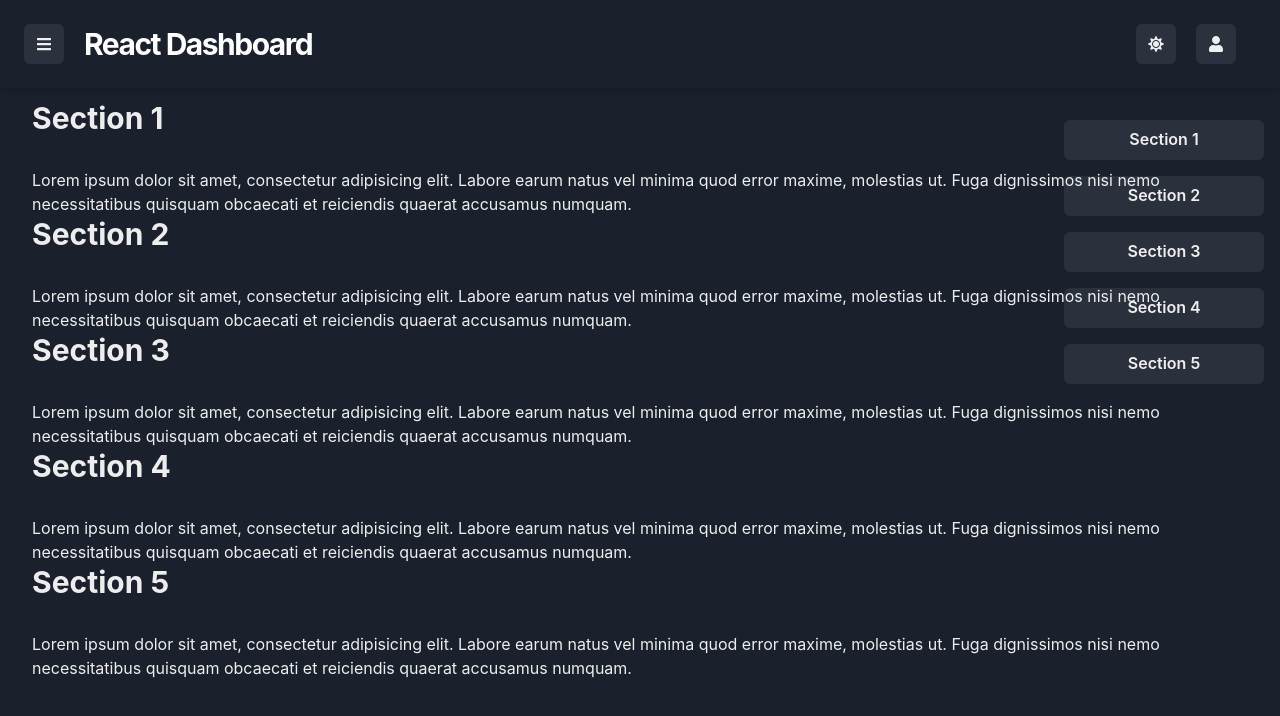
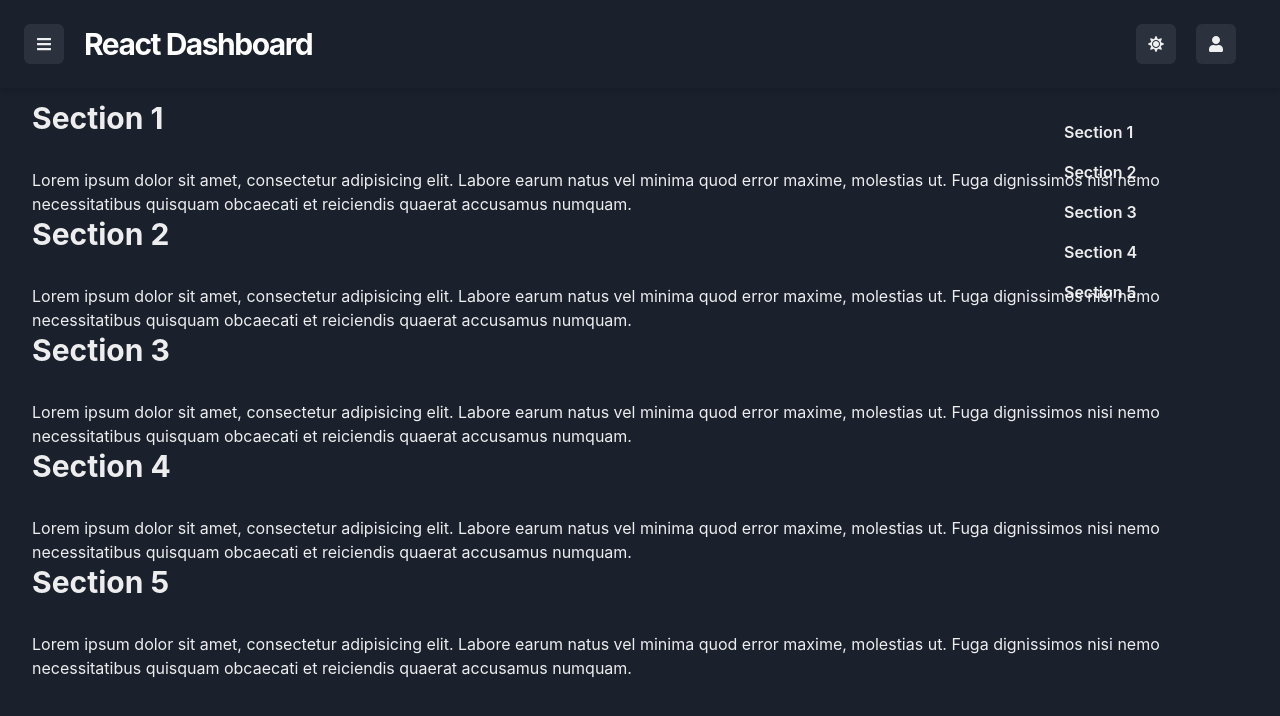
Before and after one commit to GPT-Engineer-App/dashboard-navbar-sidebar, a React (Vite) app: page / in a window 1280 px wide. Shown: the top 716 px of the page. Built offline with nearby package versions, Linux system fonts and the light colour scheme.

Commit message:
can you make the srollspy don't have the button. show only the title
Removed the buttons and replaced them with text titles for the scrollspy on the right side of the Index page.

```diff
--- a/src/pages/Index.jsx
+++ b/src/pages/Index.jsx
@@ -61,12 +61,12 @@ const Index = () => {
       <Flex direction={{ base: "column", md: "row" }} pt="100px" pl={8} pr={8} alignItems="flex-start">
         <Box flex="1">
           <Box as="nav" pos="fixed" right="16px" top="120px" w="200px">
-            <VStack align="stretch" spacing={4}>
-              <Button onClick={() => document.getElementById("section1").scrollIntoView({ behavior: "smooth" })}>Section 1</Button>
-              <Button onClick={() => document.getElementById("section2").scrollIntoView({ behavior: "smooth" })}>Section 2</Button>
-              <Button onClick={() => document.getElementById("section3").scrollIntoView({ behavior: "smooth" })}>Section 3</Button>
-              <Button onClick={() => document.getElementById("section4").scrollIntoView({ behavior: "smooth" })}>Section 4</Button>
-              <Button onClick={() => document.getElementById("section5").scrollIntoView({ behavior: "smooth" })}>Section 5</Button>
+            <VStack align="stretch" spacing={4} fontWeight="semibold">
+              <Text>Section 1</Text>
+              <Text>Section 2</Text>
+              <Text>Section 3</Text>
+              <Text>Section 4</Text>
+              <Text>Section 5</Text>
             </VStack>
           </Box>
           <VStack spacing={8} alignItems="flex-start" id="section1">
```
